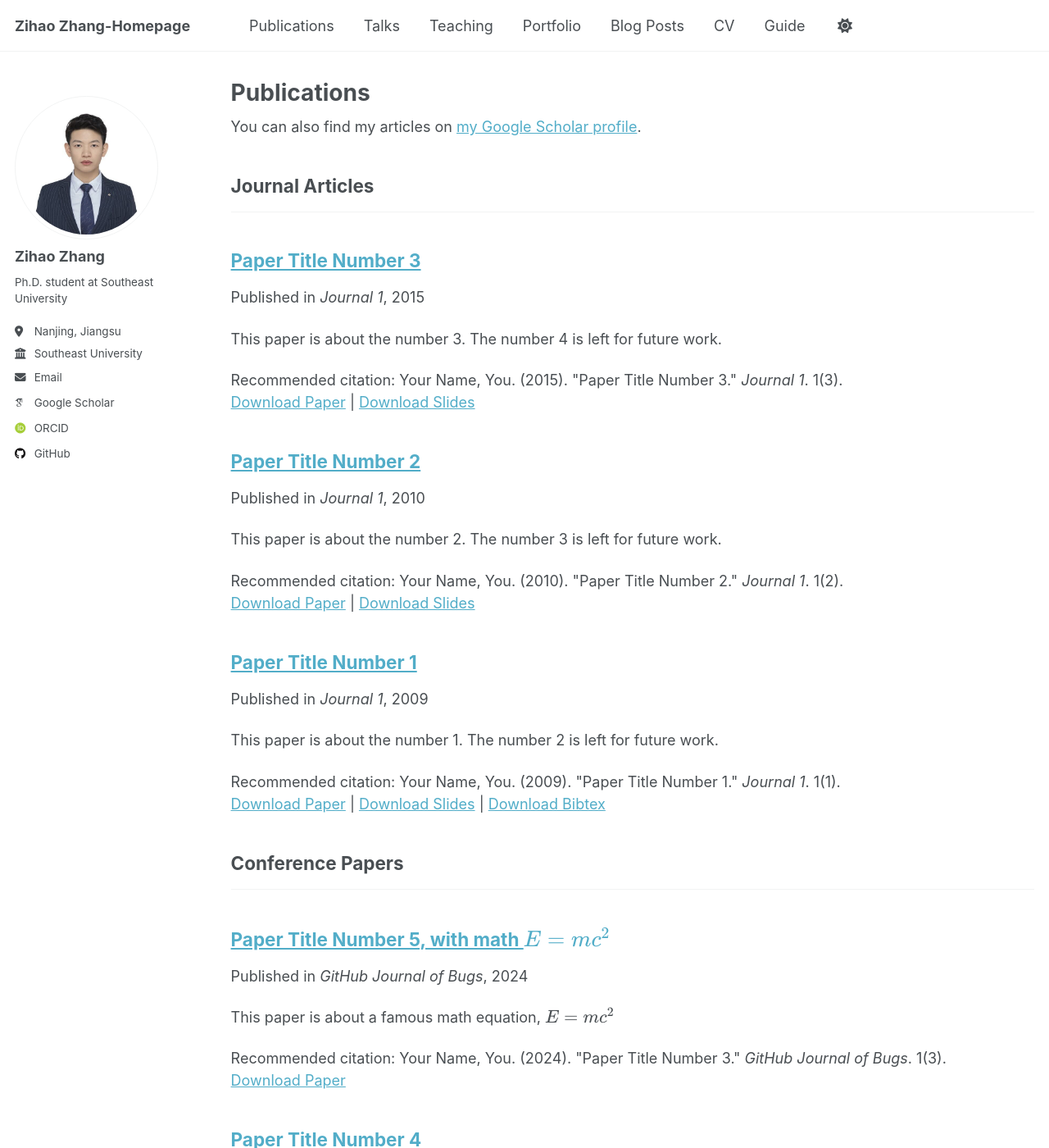
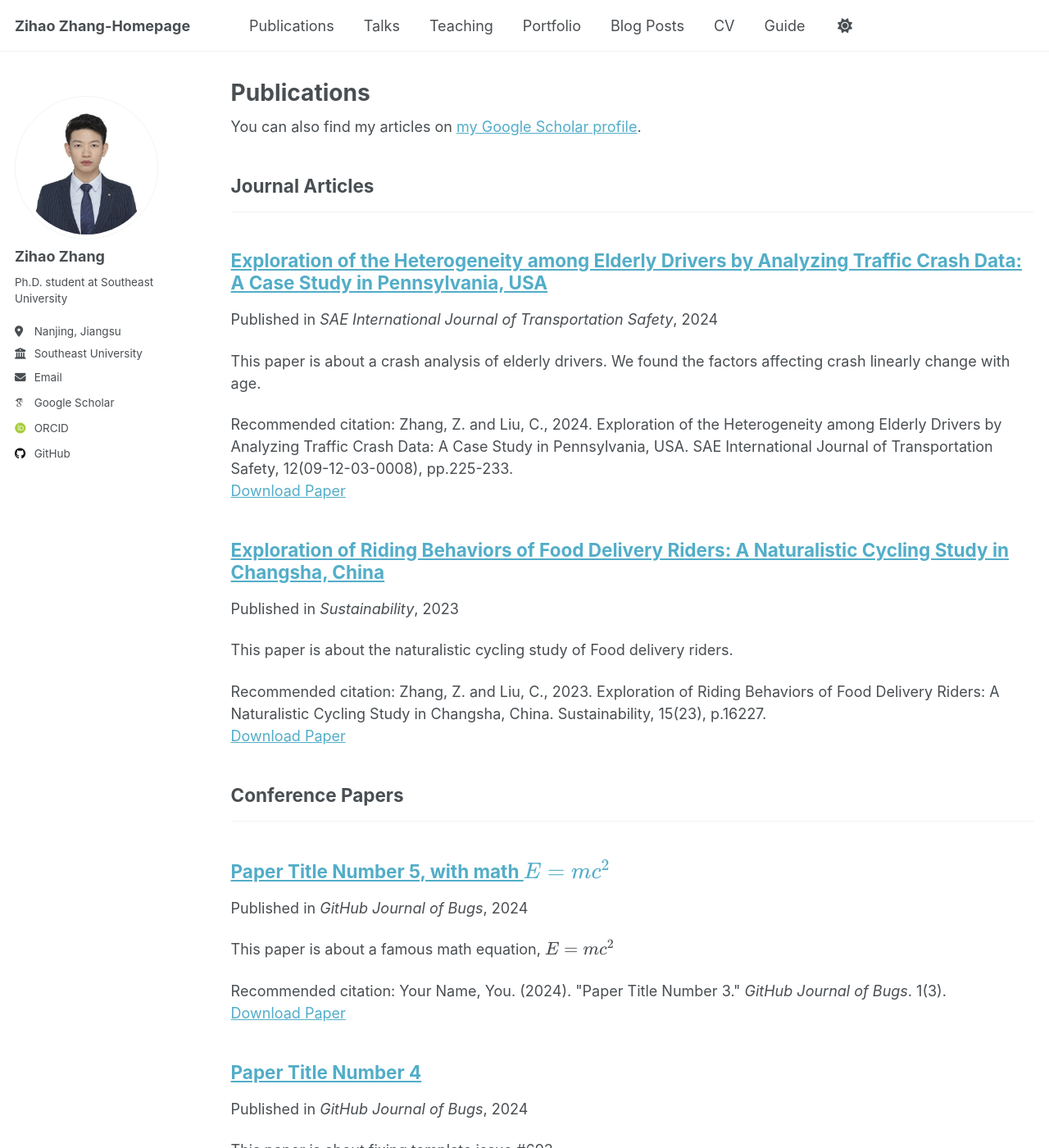
Before and after one commit to Zizizi-hao/zihao.github.io, a Jekyll site: the page built from _pages/publications.html, in a window 1280 px wide and 1400 px high. Shown: the whole window at 82% size. Built offline with Jekyll 4.4.1, drawn with Linux system fonts in a browser that asks for light colours; some web fonts are replaced; a script that is not in the unit is left out; some of the changed text lies outside the part shown.

Commit message:
publication

```diff
--- a/_publications/2009-10-01-paper-title-number-1.md
+++ /dev/null
@@ -1,14 +0,0 @@
----
-title: "Paper Title Number 1"
-collection: publications
-category: manuscripts
-permalink: /publication/2009-10-01-paper-title-number-1
-excerpt: 'This paper is about the number 1. The number 2 is left for future work.'
-date: 2009-10-01
-venue: 'Journal 1'
-slidesurl: 'http://academicpages.github.io/files/slides1.pdf'
-paperurl: 'http://academicpages.github.io/files/paper1.pdf'
-bibtexurl: 'http://academicpages.github.io/files/bibtex1.bib'
-citation: 'Your Name, You. (2009). &quot;Paper Title Number 1.&quot; <i>Journal 1</i>. 1(1).'
----
-The contents above will be part of a list of publications, if the user clicks the link for the publication than the contents of section will be rendered as a full page, allowing you to provide more information about the paper for the reader. When publications are displayed as a single page, the contents of the above "citation" field will automatically be included below this section in a smaller font.
--- a/_publications/2010-10-01-paper-title-number-2.md
+++ /dev/null
@@ -1,14 +0,0 @@
----
-title: "Paper Title Number 2"
-collection: publications
-category: manuscripts
-permalink: /publication/2010-10-01-paper-title-number-2
-excerpt: 'This paper is about the number 2. The number 3 is left for future work.'
-date: 2010-10-01
-venue: 'Journal 1'
-slidesurl: 'http://academicpages.github.io/files/slides2.pdf'
-paperurl: 'http://academicpages.github.io/files/paper2.pdf'
-citation: 'Your Name, You. (2010). &quot;Paper Title Number 2.&quot; <i>Journal 1</i>. 1(2).'
----
-
-The contents above will be part of a list of publications, if the user clicks the link for the publication than the contents of section will be rendered as a full page, allowing you to provide more information about the paper for the reader. When publications are displayed as a single page, the contents of the above "citation" field will automatically be included below this section in a smaller font.
--- a/_publications/2015-10-01-paper-title-number-3.md
+++ /dev/null
@@ -1,14 +0,0 @@
----
-title: "Paper Title Number 3"
-collection: publications
-category: manuscripts
-permalink: /publication/2015-10-01-paper-title-number-3
-excerpt: 'This paper is about the number 3. The number 4 is left for future work.'
-date: 2015-10-01
-venue: 'Journal 1'
-slidesurl: 'http://academicpages.github.io/files/slides3.pdf'
-paperurl: 'http://academicpages.github.io/files/paper3.pdf'
-citation: 'Your Name, You. (2015). &quot;Paper Title Number 3.&quot; <i>Journal 1</i>. 1(3).'
----
-
-The contents above will be part of a list of publications, if the user clicks the link for the publication than the contents of section will be rendered as a full page, allowing you to provide more information about the paper for the reader. When publications are displayed as a single page, the contents of the above "citation" field will automatically be included below this section in a smaller font.
--- /dev/null
+++ b/_publications/2023-07-16-CICTP-Why the elderly do not travel.md
@@ -0,0 +1,14 @@
+---
+title: "Why the Elderly Do Not Travel: An Analysis Based on the 2017 NHTS Data"
+collection: publications
+category: conferences
+permalink: /publication/2023-07-16-CICTP-Why the elderly do not travel
+excerpt: 'This paper is about the factors analysis for elderly based on 2017 National Household Travel Survey(NHTS) data. We found elderly have few travel and most of them travel for health.'
+date: 2023-07-15
+venue: 'CICTP'
+# slidesurl: 'http://academicpages.github.io/files/slides1.pdf'
+paperurl: 'https://ascelibrary.org/doi/abs/10.1061/9780784485040.053'
+# bibtexurl: 'http://academicpages.github.io/files/bibtex1.bib'
+citation: 'Zhang, Z. and Liu, C., 2023. Why the Elderly Do Not Travel: An Analysis Based on the 2017 NHTS Data. In CICTP 2023 (pp. 539-548).'
+---
+The contents above will be part of a list of publications, if the user clicks the link for the publication than the contents of section will be rendered as a full page, allowing you to provide more information about the paper for the reader. When publications are displayed as a single page, the contents of the above "citation" field will automatically be included below this section in a smaller font.
--- /dev/null
+++ b/_publications/2023-11-23-Sustainability-Exploration of riding behaviors of food delivery riders.md
@@ -0,0 +1,14 @@
+---
+title: "Exploration of Riding Behaviors of Food Delivery Riders: A Naturalistic Cycling Study in Changsha, China"
+collection: publications
+category: manuscripts
+permalink: /publication/2023-11-23-Sustainability-Exploration of riding behaviors of food delivery riders
+excerpt: 'This paper is about the naturalistic cycling study of Food delivery riders.'
+date: 2023-11-23
+venue: 'Sustainability'
+# slidesurl: 'http://academicpages.github.io/files/slides2.pdf'
+paperurl: 'https://www.mdpi.com/2071-1050/15/23/16227'
+citation: 'Zhang, Z. and Liu, C., 2023. Exploration of Riding Behaviors of Food Delivery Riders: A Naturalistic Cycling Study in Changsha, China. Sustainability, 15(23), p.16227.'
+---
+
+The contents above will be part of a list of publications, if the user clicks the link for the publication than the contents of section will be rendered as a full page, allowing you to provide more information about the paper for the reader. When publications are displayed as a single page, the contents of the above "citation" field will automatically be included below this section in a smaller font.
--- /dev/null
+++ b/_publications/2024-05-07-SAE-Exploration of the heterogeneity among elderly dervers.md
@@ -0,0 +1,14 @@
+---
+title: "Exploration of the Heterogeneity among Elderly Drivers by Analyzing Traffic Crash Data: A Case Study in Pennsylvania, USA"
+collection: publications
+category: manuscripts
+permalink: /publication/2024-05-07-SAE-Exploration of the heterogeneity among elderly dervers
+excerpt: 'This paper is about a crash analysis of elderly drivers. We found the factors affecting crash linearly change with age.'
+date: 2024-05-07
+venue: 'SAE International Journal of Transportation Safety'
+# slidesurl: 'http://academicpages.github.io/files/slides3.pdf'
+paperurl: 'https://www.sae.org/publications/technical-papers/content/09-12-03-0008/'
+citation: 'Zhang, Z. and Liu, C., 2024. Exploration of the Heterogeneity among Elderly Drivers by Analyzing Traffic Crash Data: A Case Study in Pennsylvania, USA. SAE International Journal of Transportation Safety, 12(09-12-03-0008), pp.225-233.'
+---
+
+The contents above will be part of a list of publications, if the user clicks the link for the publication than the contents of section will be rendered as a full page, allowing you to provide more information about the paper for the reader. When publications are displayed as a single page, the contents of the above "citation" field will automatically be included below this section in a smaller font.
```
Also changed, not shown: _pages/about.md (line endings or trailing spaces), _pages/teaching11.html (renamed from _pages/teaching.html).
